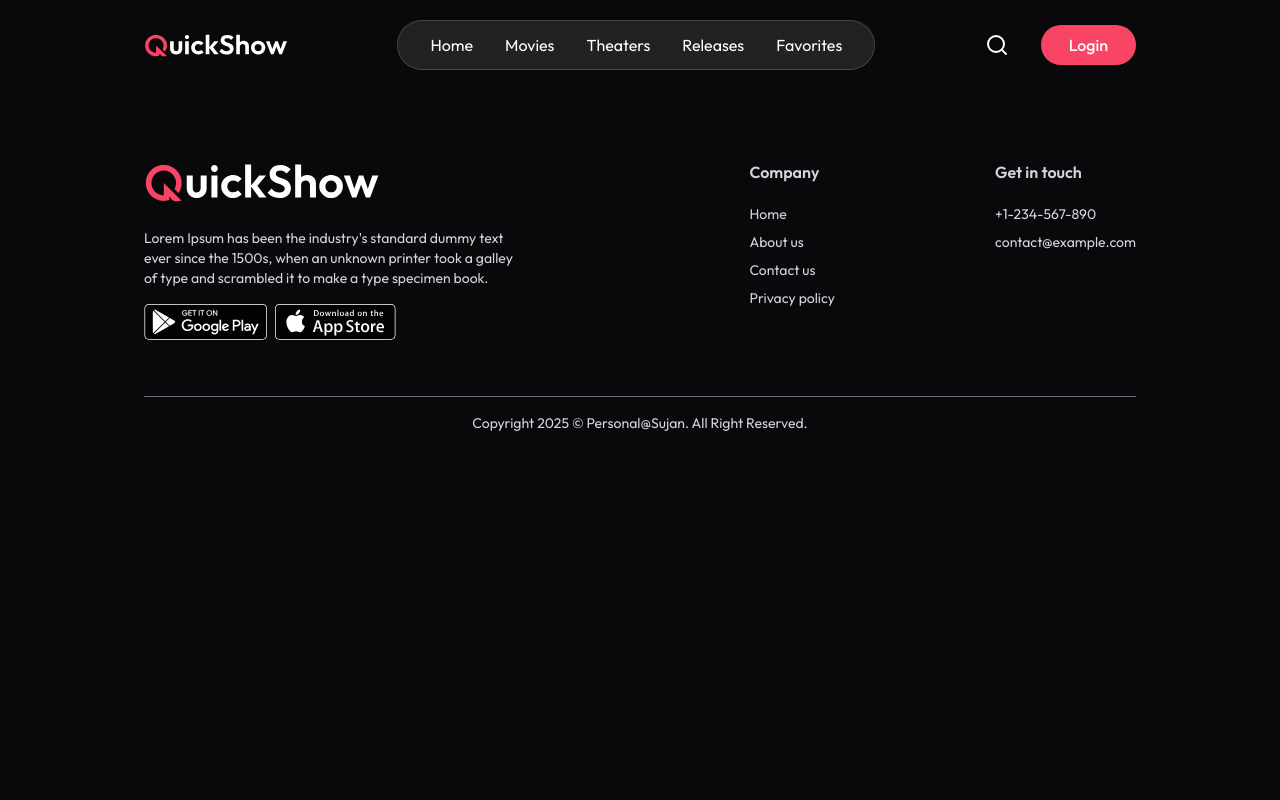
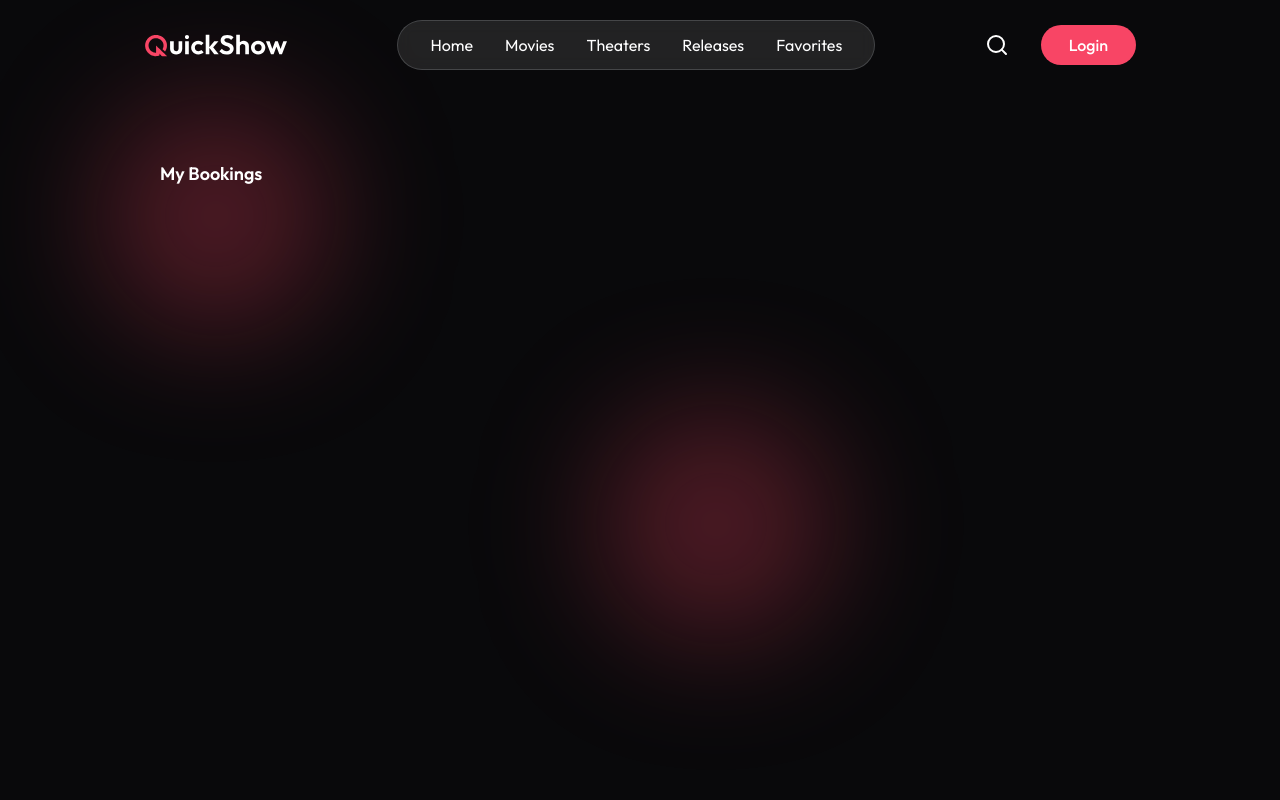
Before and after one commit to sujan2000/Movie-Ticket-Booking, a React (Vite) app in the folder client/: page /my-bookings in a window 1280 px wide. Shown: the top 800 px of the page. Built offline with nearby package versions, Linux system fonts and the light colour scheme; no server answers; the HTML template or start-up script is replaced by a standard one.

Commit message:
blur circles added

```diff
--- a/client/src/pages/MyBookings.jsx
+++ b/client/src/pages/MyBookings.jsx
@@ -1,25 +1,34 @@
 import React, { useEffect, useState } from 'react'
 import { dummyBookingData } from '../assets/assets'
+import Loading from '../components/Loading'
+import BlurCircle from '../components/BlurCircle'
 
 const MyBookings = () => {
 
-   const currency = import.meta.env.VITE_CURRENCY
-   const [bookings, setBookings] = useState([])
-   const [isLoading, setIsLoading] = useState(true)
+  const currency = import.meta.env.VITE_CURRENCY
+  const [bookings, setBookings] = useState([])
+  const [isLoading, setIsLoading] = useState(true)
 
-   const getMyBookings = async()=>{
+  const getMyBookings = async () => {
     setBookings(dummyBookingData)
     setIsLoading(false)
-   }
+  }
 
-   useEffect(()=>{
+  useEffect(() => {
     getMyBookings()
-   },[])
+  }, [])
 
-  return (
-    <div>
+  return !isLoading ? (
+    <div className="relative px-6 md:px-16 lg:px-40 pt-30 md:pt-40 min-h-[80vh]">
+       <BlurCircle top="100px" left="100px"/>
+       <div>
+        <BlurCircle bottom="0px" left="600px"/>
+       </div>
+       <h1 className="text-lg font-semibold mb-4">My Bookings</h1>
 
     </div>
+  ) : (
+    <Loading />
   )
 }
 
```
